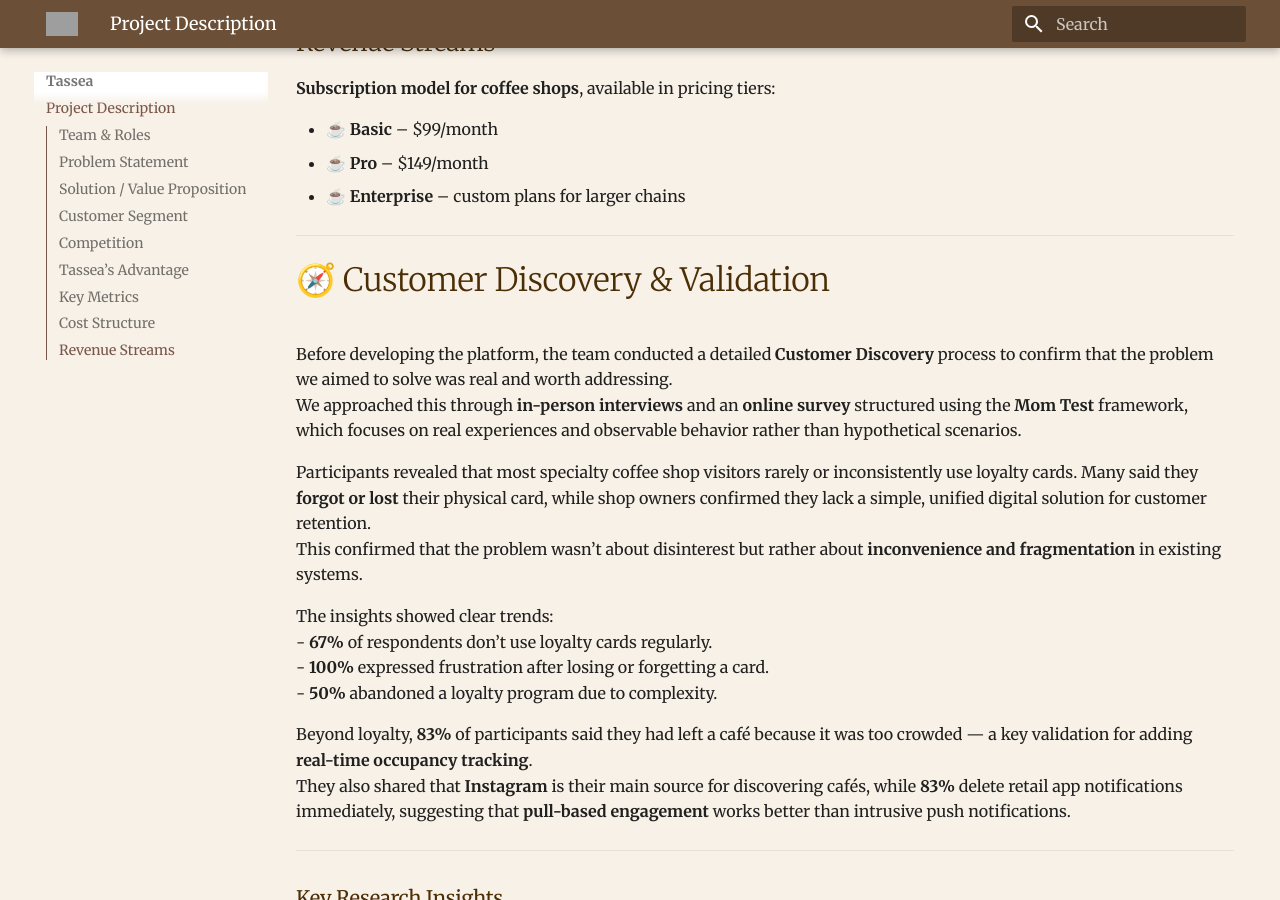
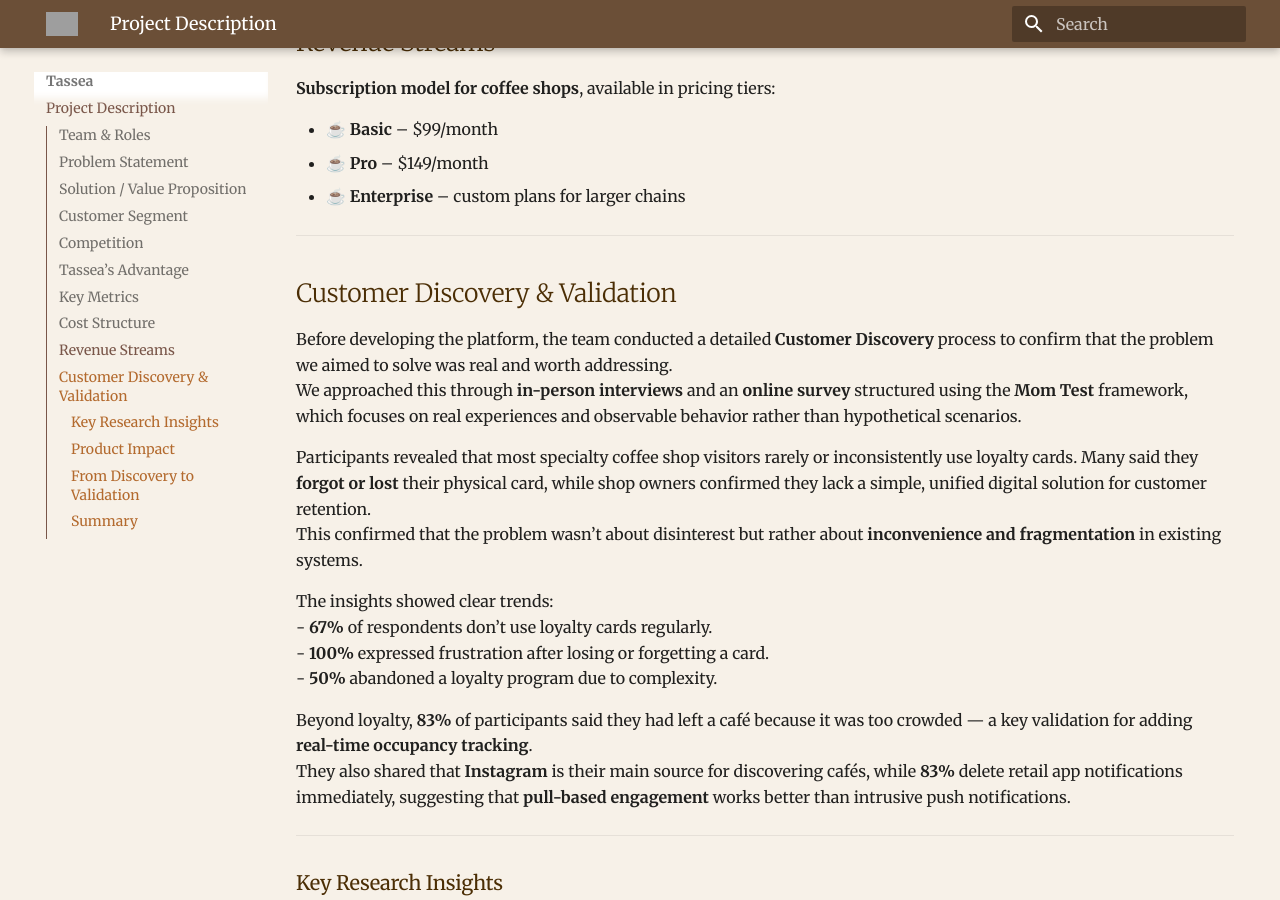
Before and after one commit to ana-almajanu/tassea, an MkDocs documentation site: the page built from docs/index.md, in a window 1280 px wide and 900 px high, scrolled down 3476 px. Built offline with MkDocs 1.6.1 and Material for MkDocs 9.7.7, drawn with Linux system fonts in a browser that asks for light colours; grey boxes are pictures that could not be loaded.

Commit message:
minor changes fiki milestone2

```diff
--- a/docs/index.md
+++ b/docs/index.md
@@ -111,7 +111,7 @@
 
 ---
 
-# 🧭 Customer Discovery & Validation
+## Customer Discovery & Validation
 
 Before developing the platform, the team conducted a detailed **Customer Discovery** process to confirm that the problem we aimed to solve was real and worth addressing.
 We approached this through **in-person interviews** and an **online survey** structured using the **Mom Test** framework, which focuses on real experiences and observable behavior rather than hypothetical scenarios.
```
